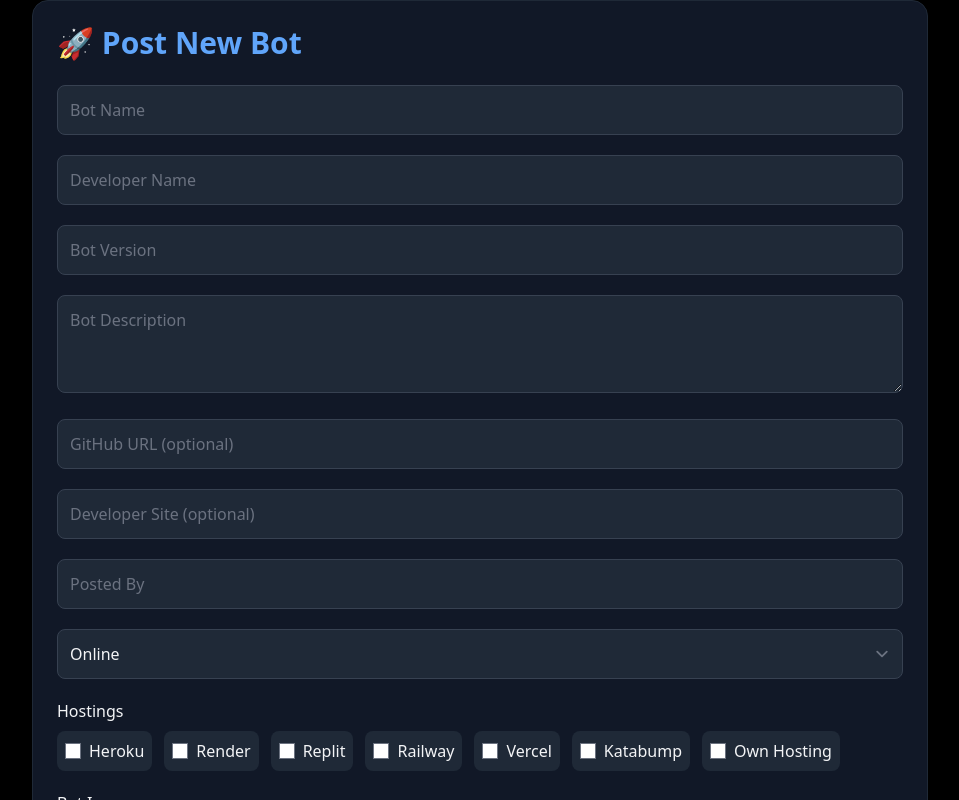
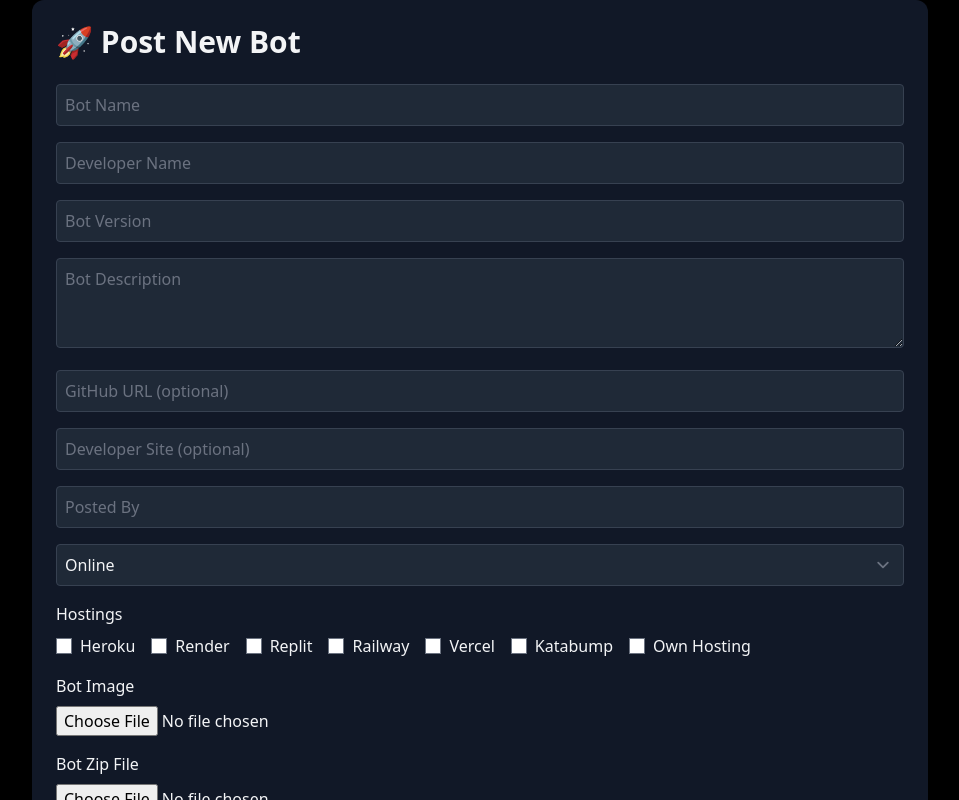
Before and after one commit to Wanga-tracker/Codegram, a Next.js app: page /admin/bots in a window 1280 px wide. Shown: the top 800 px of the page, without its empty margins (160-1119 px from the left). Built offline with nearby package versions, Linux system fonts and the light colour scheme; no server answers.

Commit message:
Update bots.js

```diff
--- a/pages/admin/bots.js
+++ b/pages/admin/bots.js
@@ -1,7 +1,6 @@
 import { useState } from "react";
 import toast from "react-hot-toast";
 import { supabase } from "../../lib/supabaseClient";
-import { motion } from "framer-motion";
 
 export default function AdminBots() {
   const [formData, setFormData] = useState({
@@ -19,6 +18,7 @@ export default function AdminBots() {
   const [imageFile, setImageFile] = useState(null);
   const [zipFile, setZipFile] = useState(null);
   const [loading, setLoading] = useState(false);
+  const [successMessage, setSuccessMessage] = useState("");
 
   const hostingOptions = [
     "Heroku",
@@ -30,12 +30,17 @@ export default function AdminBots() {
     "Own Hosting",
   ];
 
+  // Upload helper
   const uploadFile = async (file, bucket) => {
     const fd = new FormData();
     fd.append("file", file);
     fd.append("bucket", bucket);
 
-    const res = await fetch("/api/upload", { method: "POST", body: fd });
+    const res = await fetch("/api/upload", {
+      method: "POST",
+      body: fd,
+    });
+
     if (!res.ok) throw new Error("Upload failed");
     const data = await res.json();
     return data.url;
@@ -44,6 +49,7 @@ export default function AdminBots() {
   const handleSubmit = async (e) => {
     e.preventDefault();
     setLoading(true);
+    setSuccessMessage("");
 
     try {
       let imageUrl = "";
@@ -52,6 +58,7 @@ export default function AdminBots() {
       if (imageFile) {
         toast.loading("Uploading image...");
         imageUrl = await uploadFile(imageFile, "bot-image");
+        console.log("Image URL:", imageUrl);
         toast.dismiss();
         toast.success("Image uploaded");
       }
@@ -59,11 +66,14 @@ export default function AdminBots() {
       if (zipFile) {
         toast.loading("Uploading zip...");
         zipUrl = await uploadFile(zipFile, "bot-zip");
+        console.log("Zip URL:", zipUrl);
         toast.dismiss();
         toast.success("Zip uploaded");
       }
 
-      const { error } = await supabase.from("bots").insert([
+      const { data, error } = await supabase
+        .from("bots")
+        .insert([
           {
             name: formData.botName,
             developer_name: formData.developerName,
@@ -77,11 +87,17 @@ export default function AdminBots() {
             image_url: imageUrl,
             zip_file_url: zipUrl,
           },
-      ]);
+        ])
+        .select();
+
+      console.log("Insert result:", data, error);
 
       if (error) throw error;
 
+      setSuccessMessage("✅ Bot posted successfully!");
       toast.success("Bot posted successfully!");
+
+      // Reset form
       setFormData({
         botName: "",
         developerName: "",
@@ -96,8 +112,8 @@ export default function AdminBots() {
       setImageFile(null);
       setZipFile(null);
     } catch (err) {
-      console.error(err);
-      toast.error(err.message);
+      console.error("Post error:", err);
+      toast.error(err.message || "Something went wrong");
     } finally {
       setLoading(false);
     }
@@ -121,100 +137,107 @@ export default function AdminBots() {
   };
 
   return (
-    <motion.div
-      className="max-w-4xl mx-auto p-6 bg-gray-900 text-gray-100 rounded-2xl shadow-lg border border-gray-800"
-      initial={{ opacity: 0, y: 20 }}
-      animate={{ opacity: 1, y: 0 }}
-      transition={{ duration: 0.3 }}
-    >
-      <h1 className="text-3xl font-bold mb-6 text-blue-400">🚀 Post New Bot</h1>
+    <div className="max-w-4xl mx-auto p-6 bg-gray-900 text-gray-100 shadow-lg rounded-xl">
+      <h1 className="text-3xl font-bold mb-6">🚀 Post New Bot</h1>
 
-      <form onSubmit={handleSubmit} className="space-y-5">
+      {successMessage && (
+        <div className="mb-4 p-3 bg-green-700 text-green-100 rounded-lg">
+          {successMessage}
+        </div>
+      )}
+
+      <form onSubmit={handleSubmit} className="space-y-4">
+        {/* Bot Name */}
         <input
           type="text"
           name="botName"
           value={formData.botName}
           onChange={handleChange}
           placeholder="Bot Name"
-          className="w-full rounded-lg border-gray-700 bg-gray-800 p-3 focus:border-blue-500 focus:ring-blue-500"
+          className="w-full border border-gray-700 bg-gray-800 rounded p-2"
           required
         />
 
+        {/* Developer Name */}
         <input
           type="text"
           name="developerName"
           value={formData.developerName}
           onChange={handleChange}
           placeholder="Developer Name"
-          className="w-full rounded-lg border-gray-700 bg-gray-800 p-3 focus:border-blue-500 focus:ring-blue-500"
+          className="w-full border border-gray-700 bg-gray-800 rounded p-2"
           required
         />
 
+        {/* Bot Version */}
         <input
           type="text"
           name="botVersion"
           value={formData.botVersion}
           onChange={handleChange}
           placeholder="Bot Version"
-          className="w-full rounded-lg border-gray-700 bg-gray-800 p-3"
+          className="w-full border border-gray-700 bg-gray-800 rounded p-2"
         />
 
+        {/* Description */}
         <textarea
           name="description"
           value={formData.description}
           onChange={handleChange}
           placeholder="Bot Description"
-          className="w-full rounded-lg border-gray-700 bg-gray-800 p-3"
+          className="w-full border border-gray-700 bg-gray-800 rounded p-2"
           rows="3"
           required
         />
 
+        {/* GitHub URL */}
         <input
           type="url"
           name="githubUrl"
           value={formData.githubUrl}
           onChange={handleChange}
           placeholder="GitHub URL (optional)"
-          className="w-full rounded-lg border-gray-700 bg-gray-800 p-3"
+          className="w-full border border-gray-700 bg-gray-800 rounded p-2"
         />
 
+        {/* Developer Site */}
         <input
           type="url"
           name="developerSite"
           value={formData.developerSite}
           onChange={handleChange}
           placeholder="Developer Site (optional)"
-          className="w-full rounded-lg border-gray-700 bg-gray-800 p-3"
+          className="w-full border border-gray-700 bg-gray-800 rounded p-2"
         />
 
+        {/* Posted By */}
         <input
           type="text"
           name="postedBy"
           value={formData.postedBy}
           onChange={handleChange}
           placeholder="Posted By"
-          className="w-full rounded-lg border-gray-700 bg-gray-800 p-3"
+          className="w-full border border-gray-700 bg-gray-800 rounded p-2"
           required
         />
 
+        {/* Status */}
         <select
           name="status"
           value={formData.status}
           onChange={handleChange}
-          className="w-full rounded-lg border-gray-700 bg-gray-800 p-3"
+          className="w-full border border-gray-700 bg-gray-800 rounded p-2"
         >
           <option value="online">Online</option>
           <option value="offline">Offline</option>
         </select>
 
+        {/* Hosting Checkboxes */}
         <div>
           <label className="block font-medium mb-2">Hostings</label>
-          <div className="flex flex-wrap gap-3">
+          <div className="flex flex-wrap gap-4">
             {hostingOptions.map((option) => (
-              <label
-                key={option}
-                className="flex items-center space-x-2 bg-gray-800 p-2 rounded-lg"
-              >
+              <label key={option} className="flex items-center space-x-2">
                 <input
                   type="checkbox"
                   checked={formData.hostings.includes(option)}
@@ -226,35 +249,34 @@ export default function AdminBots() {
           </div>
         </div>
 
+        {/* Image Upload */}
         <div>
           <label className="block font-medium mb-2">Bot Image</label>
           <input
             type="file"
             accept="image/*"
             onChange={(e) => setImageFile(e.target.files[0])}
-            className="w-full rounded-lg border-gray-700 bg-gray-800 p-3"
           />
         </div>
 
+        {/* Zip Upload */}
         <div>
           <label className="block font-medium mb-2">Bot Zip File</label>
           <input
             type="file"
             accept=".zip"
             onChange={(e) => setZipFile(e.target.files[0])}
-            className="w-full rounded-lg border-gray-700 bg-gray-800 p-3"
           />
         </div>
 
-        <motion.button
+        <button
           type="submit"
           disabled={loading}
-          className="px-6 py-3 bg-blue-600 hover:bg-blue-700 text-white rounded-xl shadow-lg disabled:opacity-50"
-          whileTap={{ scale: 0.95 }}
+          className="px-4 py-2 bg-blue-600 hover:bg-blue-700 rounded-lg text-white disabled:opacity-50"
         >
           {loading ? "Posting..." : "Post Bot"}
-        </motion.button>
+        </button>
       </form>
-    </motion.div>
+    </div>
   );
     }
```
Lines whose indentation alone changed are shown as unchanged.
